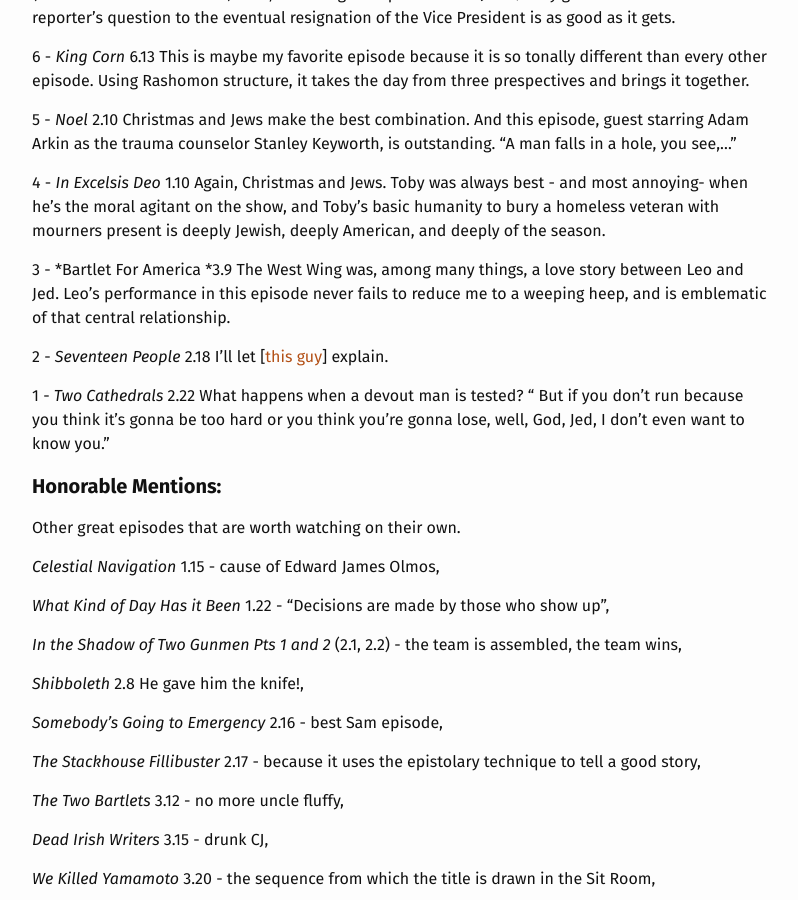
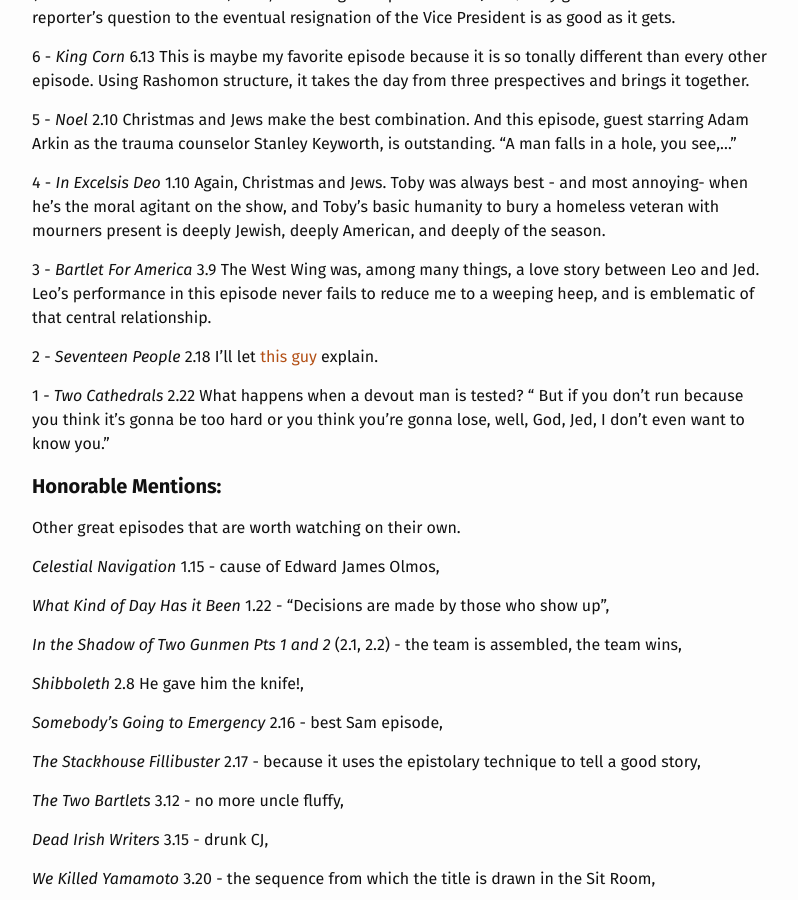
Before and after one commit to briankappgoldstein/new-site, a Jekyll site: the page built from _posts/2018-08-29-West-Wing-Listicle-extraordinary-plenipotentiary.md, in a window 1280 px wide and 900 px high, scrolled down 716 px. Shown: the whole window, without its empty margins (238-1036 px from the left). Built offline with Jekyll 4.4.1, drawn with Linux system fonts in a browser that asks for light colours; our own code applies the rules of GitHub Pages for plain Markdown files.

Commit message:
one last one

```diff
--- a/_posts/2018-08-29-West-Wing-Listicle-extraordinary-plenipotentiary.md
+++ b/_posts/2018-08-29-West-Wing-Listicle-extraordinary-plenipotentiary.md
@@ -30,11 +30,11 @@ Over a run of 156 episodes, this show has been education, entertainment, therapy
 4 - *In Excelsis Deo* 1.10
 	Again, Christmas and Jews. Toby was always best - and most annoying- when he's the moral agitant on the show, and Toby's basic humanity to bury a homeless veteran with mourners present is deeply Jewish, deeply American, and deeply of the season.
 
-3 - *Bartlet For America *3.9
+3 - *Bartlet For America* 3.9
 	The West Wing was, among many things, a love story between Leo and Jed. Leo's performance in this episode never fails to reduce me to a weeping heep, and is emblematic of that central relationship.
 
 2 - *Seventeen People* 2.18
-	I'll let [[this guy](http://seventeenpeople.com/)] explain.
+	I'll let [this guy](http://seventeenpeople.com/) explain.
 
 1 - *Two Cathedrals* 2.22
 	What happens when a devout man is tested? " But if you don't run because you think it's gonna be too hard or you think you're gonna lose, well, God, Jed, I don't even want to know you."
```
